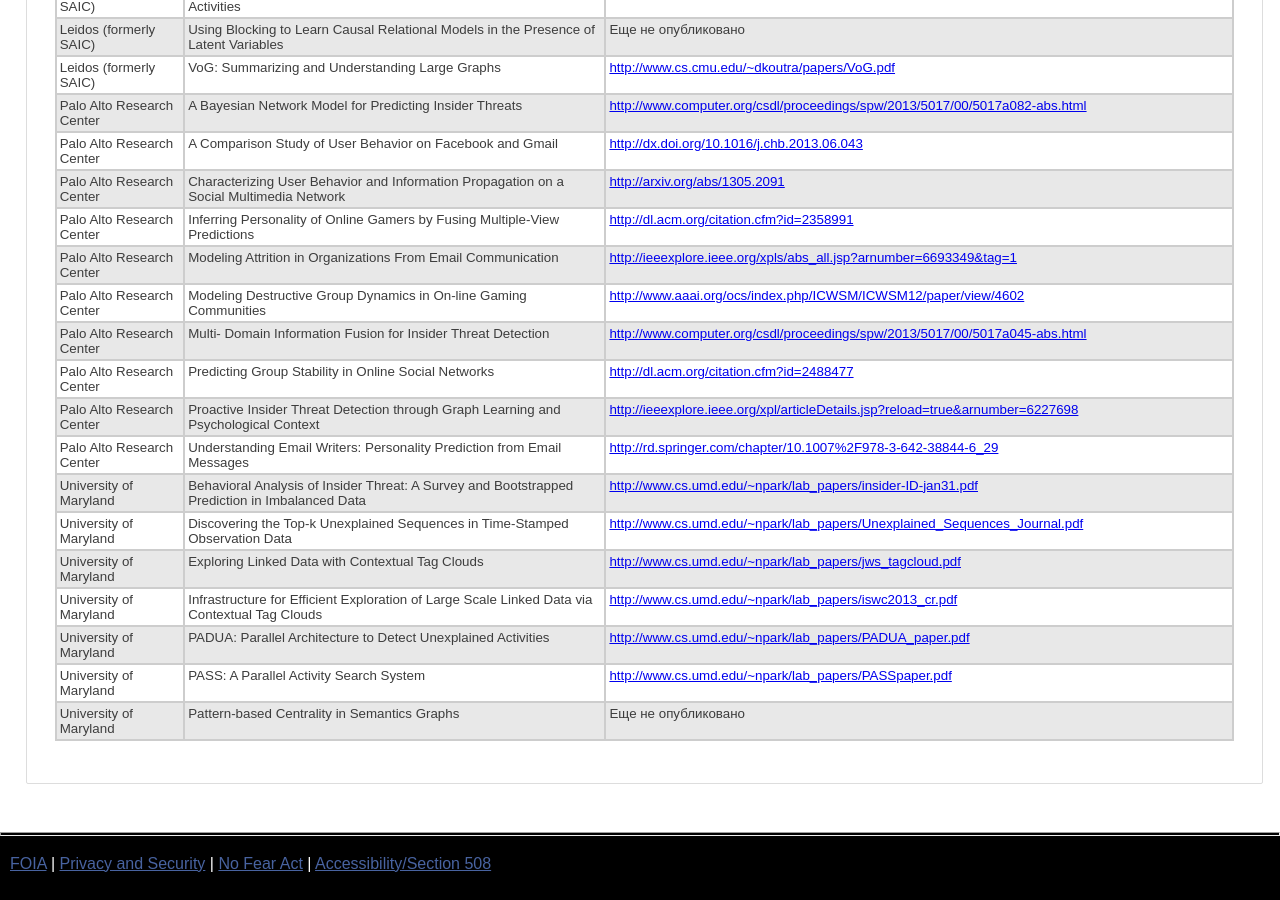
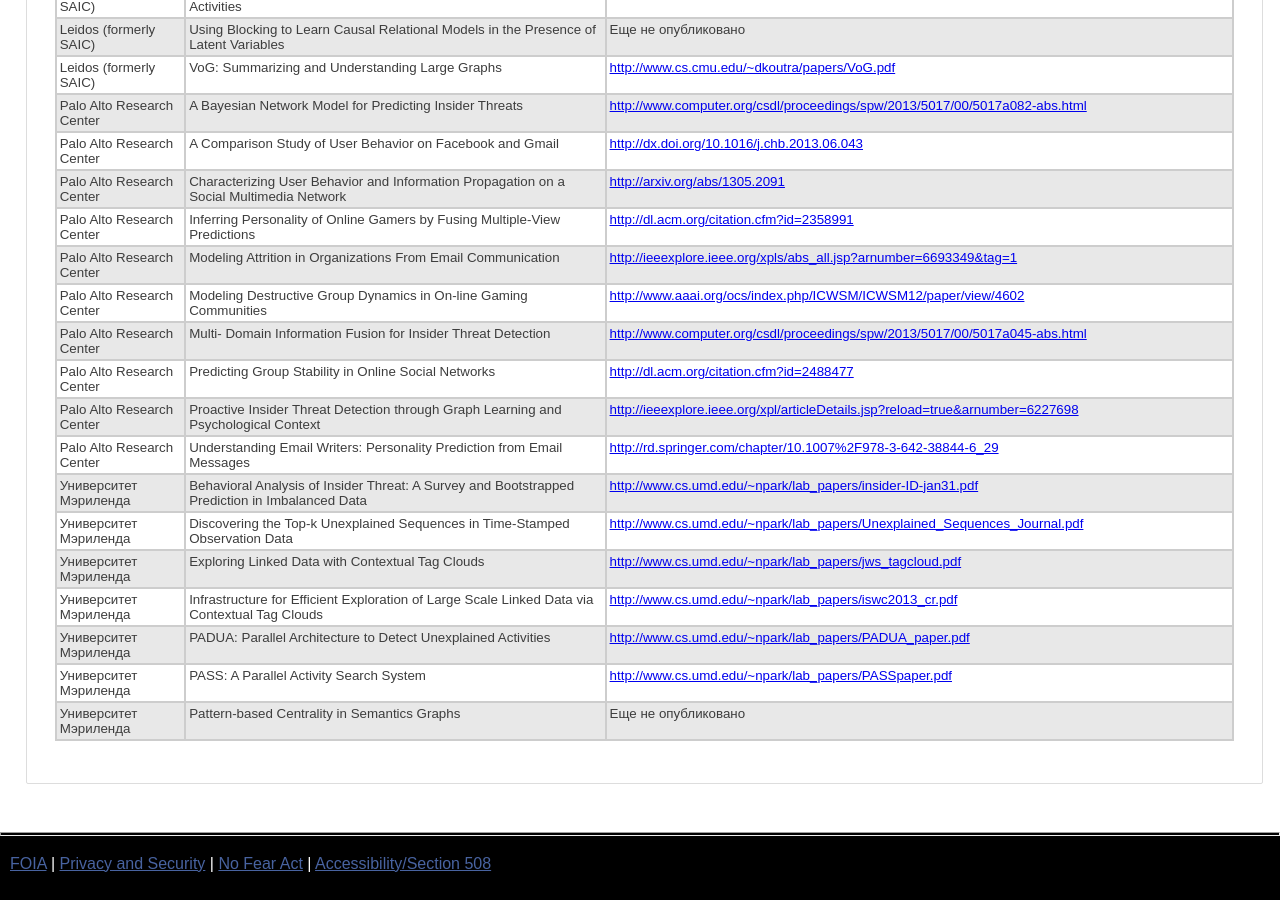
Before and after one commit to kant2002/darpa-ru, a Jekyll site: the page built from ru/ADAMS.html, in a window 1280 px wide and 900 px high, scrolled down 3204 px. Built offline with Jekyll 4.4.1, drawn with Linux system fonts in a browser that asks for light colours.

Commit message:
New translations ADAMS.html (Russian)

```diff
--- a/ru/ADAMS.html
+++ b/ru/ADAMS.html
@@ -321,31 +321,31 @@
 <td class='title'>Baiting Inside Attackers Using Decoy Documents</td>  <td class='link'><a href='http://ids.cs.columbia.edu/sites/default/files/DecoyDocumentsCameraReadySECCOM09.pdf' class='external' target='_blank'>http://ids.cs.columbia.edu/sites/default/files/DecoyDocumentsCameraReadySECCOM09.pdf</a></td>
 </tr>
 <tr>
-  <td class='team'>University of Maryland<a name='University of Maryland'></a></td>
+  <td class='team'>Университет Мэриленда<a name='Университет Мэриленда'></a></td>
 <td class='title'>Behavioral Analysis of Insider Threat: A Survey and Bootstrapped Prediction in Imbalanced Data</td>  <td class='link'><a href='http://www.cs.umd.edu/~npark/lab_papers/insider-ID-jan31.pdf' class='external' target='_blank'>http://www.cs.umd.edu/~npark/lab_papers/insider-ID-jan31.pdf</a></td>
 </tr>
 <tr>
-  <td class='team'>University of Maryland<a name='University of Maryland'></a></td>
+  <td class='team'>Университет Мэриленда<a name='Университет Мэриленда'></a></td>
 <td class='title'>PASS: A Parallel Activity Search System</td>  <td class='link'><a href='http://www.cs.umd.edu/~npark/lab_papers/PASSpaper.pdf' class='external' target='_blank'>http://www.cs.umd.edu/~npark/lab_papers/PASSpaper.pdf</a></td>
 </tr>
 <tr>
-  <td class='team'>University of Maryland<a name='University of Maryland'></a></td>
+  <td class='team'>Университет Мэриленда<a name='Университет Мэриленда'></a></td>
 <td class='title'>Discovering the Top-k Unexplained Sequences in Time-Stamped Observation Data</td>  <td class='link'><a href='http://www.cs.umd.edu/~npark/lab_papers/Unexplained_Sequences_Journal.pdf' class='external' target='_blank'>http://www.cs.umd.edu/~npark/lab_papers/Unexplained_Sequences_Journal.pdf</a></td>
 </tr>
 <tr>
-  <td class='team'>University of Maryland<a name='University of Maryland'></a></td>
+  <td class='team'>Университет Мэриленда<a name='Университет Мэриленда'></a></td>
 <td class='title'>Pattern-based Centrality in Semantics Graphs</td>  <td class='link'>Еще не опубликовано</td>
 </tr>
 <tr>
-  <td class='team'>University of Maryland<a name='University of Maryland'></a></td>
+  <td class='team'>Университет Мэриленда<a name='Университет Мэриленда'></a></td>
 <td class='title'>PADUA: Parallel Architecture to Detect Unexplained Activities</td>  <td class='link'><a href='http://www.cs.umd.edu/~npark/lab_papers/PADUA_paper.pdf' class='external' target='_blank'>http://www.cs.umd.edu/~npark/lab_papers/PADUA_paper.pdf</a></td>
 </tr>
 <tr>
-  <td class='team'>University of Maryland<a name='University of Maryland'></a></td>
+  <td class='team'>Университет Мэриленда<a name='Университет Мэриленда'></a></td>
 <td class='title'>Exploring Linked Data with Contextual Tag Clouds</td>  <td class='link'><a href='http://www.cs.umd.edu/~npark/lab_papers/jws_tagcloud.pdf' class='external' target='_blank'>http://www.cs.umd.edu/~npark/lab_papers/jws_tagcloud.pdf</a></td>
 </tr>
 <tr>
-  <td class='team'>University of Maryland<a name='University of Maryland'></a></td>
+  <td class='team'>Университет Мэриленда<a name='Университет Мэриленда'></a></td>
 <td class='title'>Infrastructure for Efficient Exploration of Large Scale Linked Data via Contextual Tag Clouds</td>  <td class='link'><a href='http://www.cs.umd.edu/~npark/lab_papers/iswc2013_cr.pdf' class='external' target='_blank'>http://www.cs.umd.edu/~npark/lab_papers/iswc2013_cr.pdf</a></td>
 </tr>
 
```
